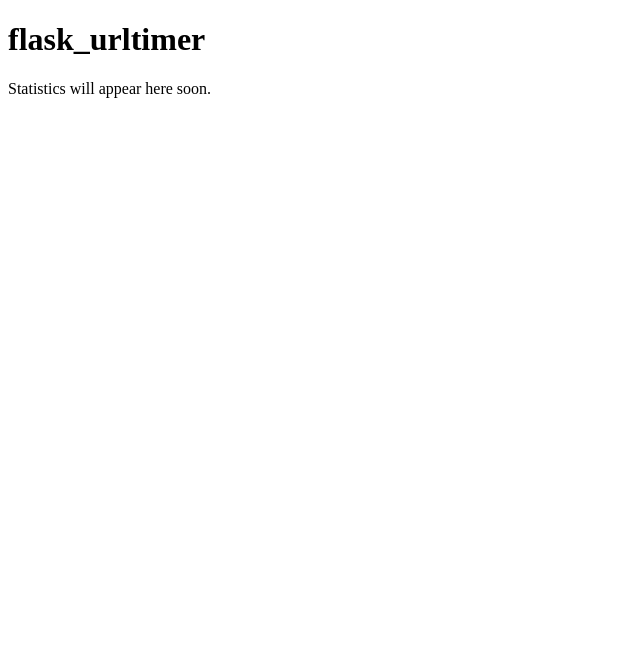
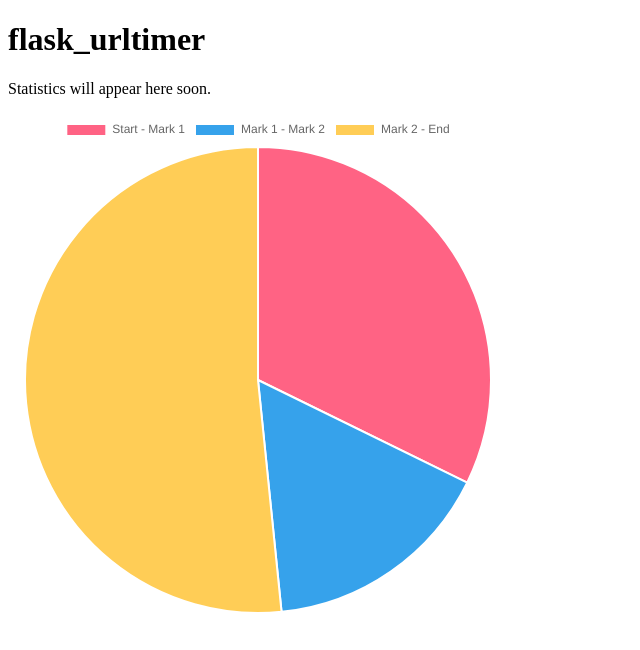
Before and after one commit to 16artemiy16/flask_urltimer, a Vue app in the folder flask_urltimer/ui/: page / in a window 1280 px wide. Shown: the top 650 px of the page, without its empty margins (0-640 px from the left). Built offline with nearby package versions, Linux system fonts and the light colour scheme.

Commit message:
Integrate ChartJS to VueJS front

```diff
--- a/flask_urltimer/ui/package.json
+++ b/flask_urltimer/ui/package.json
@@ -9,8 +9,10 @@
     "lint": "vue-cli-service lint"
   },
   "dependencies": {
+    "chart.js": "^3.7.1",
     "core-js": "^3.8.3",
     "vue": "^3.2.13",
+    "vue-chartjs": "^4.1.0",
     "vue-router": "^4.0.3"
   },
   "devDependencies": {
--- a/flask_urltimer/ui/src/router/index.ts
+++ b/flask_urltimer/ui/src/router/index.ts
@@ -1,6 +1,12 @@
 import { createRouter, createWebHashHistory, RouteRecordRaw } from 'vue-router'
+import Stats from '@/views/stats-page.vue';
 
-const routes: Array<RouteRecordRaw> = []
+const routes: Array<RouteRecordRaw> = [
+  {
+    path: '/',
+    component: Stats,
+  }
+]
 
 const router = createRouter({
   history: createWebHashHistory(process.env.BASE_URL),
--- /dev/null
+++ b/flask_urltimer/ui/src/views/stats-page.vue
@@ -0,0 +1,38 @@
+<script setup lang="ts">
+import { Pie } from 'vue-chartjs'
+import { Chart as ChartJS, Title, Legend, Tooltip, ArcElement } from 'chart.js'
+
+ChartJS.register(Title, ArcElement, Legend, Tooltip)
+
+const chartData = {
+  labels: [
+    'Start - Mark 1',
+    'Mark 1 - Mark 2',
+    'Mark 2 - End'
+  ],
+  datasets: [{
+    label: 'Total: 6.2s',
+    data: [2, 1, 3.2],
+    backgroundColor: [
+      'rgb(255, 99, 132)',
+      'rgb(54, 162, 235)',
+      'rgb(255, 205, 86)'
+    ],
+  }]
+};
+
+</script>
+
+
+<template>
+  <div class="chart-wrapper">
+    <Pie :chart-data="chartData"  />
+  </div>
+</template>
+
+<style scoped lang="scss">
+.chart-wrapper {
+  width: 500px;
+  height: 500px;
+}
+</style>
```
Also changed, not shown: 1 other file (tests, documents, lock files or other folders).
